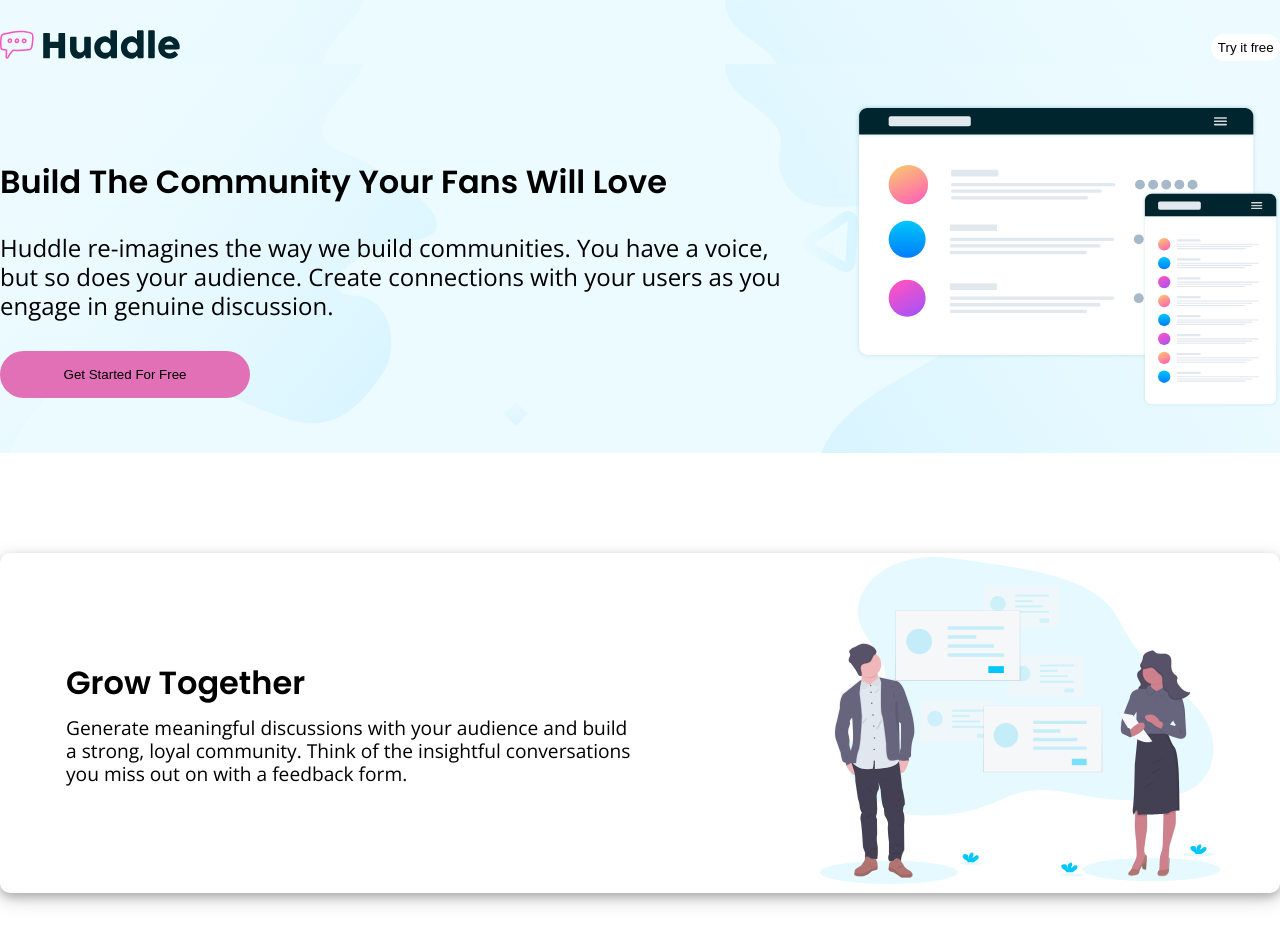
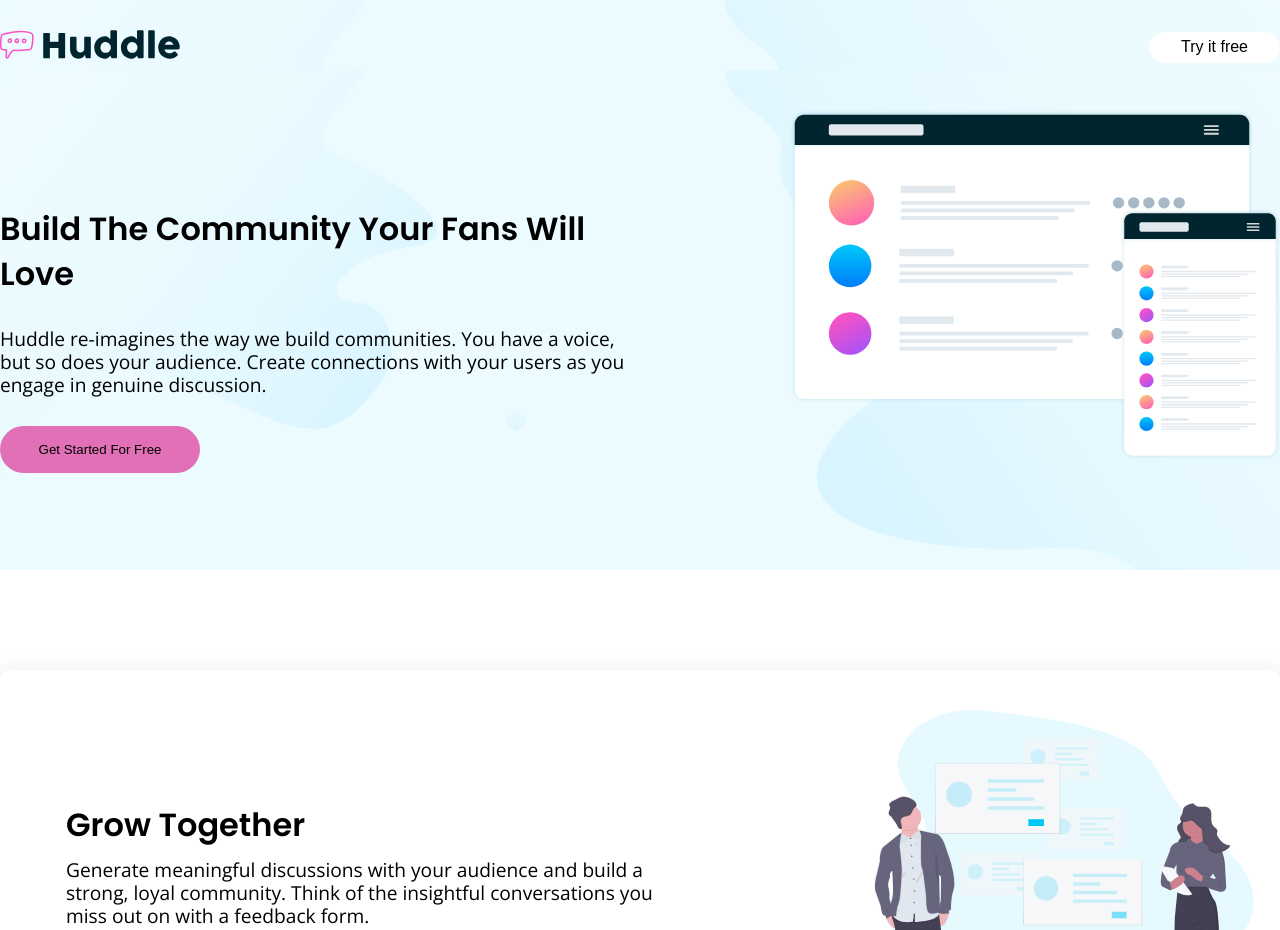
Before and after one commit to Hawigirmachew/Huddle-landing-page, a plain HTML site: page index.html in a window 1280 px wide. Shown: the top 930 px of the page. Drawn offline with nearby package versions, Linux system fonts and the light colour scheme.

Commit message:
Update style.css

```diff
--- a/style.css
+++ b/style.css
@@ -25,10 +25,15 @@
   text-decoration: none;
   color: white;
 }
+p {
+  font-size: 1.2rem;
+  line-height: 1.2;
+}
 .navbar {
+  /* border: 1px solid black; */
   background-image: url("./images/bg-hero-mobile.svg");
   background-color: var(--pale-cyan);
-  padding-top: 30px;
+  padding: 30px 0;
 }
 .nav_list {
   max-width: 700px;
@@ -43,18 +48,22 @@
   width: 100%;
 }
 .tryIt {
-  max-width: 100px;
-  width: 100%;
-  padding: 0.4rem;
+  padding: 0.4rem 1rem;
   border: none;
   background-color: white;
   border-radius: 50px;
+  color: black;
+  font-size: 0.8rem;
+}
+.tryIt:hover {
+  cursor: pointer;
 }
 .main-section {
   background-color: var(--pale-cyan);
   background-image: url("./images/bg-hero-mobile.svg");
 }
 .main-section > div {
+  /* border: 1px solid black; */
   max-width: 700px;
   width: 100%;
   display: flex;
@@ -75,20 +84,18 @@
 }
 .huddle {
   margin-bottom: 30px;
-  font-size: 1.5rem;
-  line-height: 1.2;
 }
 .btn {
-  max-width: 250px;
+  max-width: 200px;
   width: 100%;
   padding: 1rem 2rem;
   background-color: var(--main-pink);
   border: none;
   border-radius: 50px;
 }
-.btn:hover{
-    cursor: pointer;
-    background-color:var(--main-pinkHover) ;
+.btn:hover {
+  cursor: pointer;
+  background-color: var(--main-pinkHover);
 }
 .img > img {
   max-width: 400px;
@@ -99,10 +106,11 @@
   max-width: 700px;
   width: 100%;
   margin: 0 auto 100px;
-  box-shadow: 0 4px 8px 0 rgba(0, 0, 0, 0.2), 0 6px 20px 0 rgba(0, 0, 0, 0.19);
+  box-shadow: 0px 7px 29px 0px  rgba(100, 100, 111, 0.2);
   border-radius: 10px;
 }
 .inner_section {
+  /* border: 1px solid black; */
   padding: 80px 10px;
   display: flex;
   flex-direction: column-reverse;
@@ -122,10 +130,6 @@
   line-height: 1.4;
   margin-bottom: 10px;
 }
-.inner_section p {
-  font-size: 1.2rem;
-  line-height: 1.2;
-}
 .footer {
   max-width: 700px;
   width: 100%;
@@ -134,6 +138,9 @@
   position: relative;
 }
 .ready {
+  display: flex;
+  flex-direction: column;
+  align-items: center;
   position: absolute;
   margin-top: -66px;
   left: 50%;
@@ -143,12 +150,12 @@
   background-color: white;
   padding: 30px 10px;
 }
-.ready > h3 {
+.ready > p {
   font-family: var(--font-head);
   font-size: 1rem;
 }
 .image-footer {
-    filter: brightness(200%) contrast(0%) saturate(0%);
+  filter: brightness(200%) contrast(0%) saturate(0%);
 }
 .footer-page {
   padding: 150px 20px 10px;
@@ -163,8 +170,8 @@
   flex-direction: column;
   gap: 1.5rem;
 }
-.contact a{
-    cursor: pointer;
+.contact a {
+  cursor: pointer;
 }
 .list_location {
   display: flex;
@@ -188,8 +195,9 @@
 .social li + li {
   margin-left: 10px;
 }
-.social a:hover img{
-    filter: invert(47%) sepia(73%) saturate(2138%) hue-rotate(295deg) brightness(102%) contrast(101%);
+.social a:hover img {
+  filter: invert(47%) sepia(73%) saturate(2138%) hue-rotate(295deg)
+    brightness(102%) contrast(101%);
 }
 .copy {
   color: aliceblue;
@@ -198,6 +206,7 @@
 @media screen and (min-width: 1000px) {
   .navbar {
     max-width: 100%;
+    height: 70px;
     background-image: url("./images/bg-hero-desktop.svg");
   }
   .nav_list {
@@ -206,50 +215,65 @@
   .logo-image {
     max-width: 180px;
   }
+  .tryIt {
+    padding: 0.4rem 2rem;
+    font-size: 1rem;
+  }
   .main-section {
     background-image: url("./images/bg-hero-desktop.svg");
   }
   .main-section > div {
+    height: 500px;
     max-width: 1400px;
     flex-direction: row;
+    justify-content: space-between;
   }
   .main-section > div > article {
+    flex-basis: 50%;
+    align-self: center;
     text-align: left;
   }
+  .img {
+    align-self: flex-start;
+  }
   .img > img {
-    max-width: 1000px;
+    height: 350px;
+    max-width: 1400px;
     margin: 40px auto;
   }
   .box-section {
     max-width: 1400px;
     padding: 20px 0;
+    height: 400px;
+    margin: 0 auto 50px;
   }
   .flowing .inner_section {
     flex-direction: row-reverse;
   }
   .inner_section {
     flex-direction: row;
-    height: 300px;
-    padding: 20px 60px;
-    align-items: center;
+    height: 350px;
+    padding: 20px 20px 20px 60px;
     justify-content: space-between;
     gap: 2rem;
   }
   .inner_section > article {
+    align-self: center;
     text-align: left;
     flex-basis: 50%;
   }
+
   .figure > img {
     max-width: 400px;
   }
   .footer {
     max-width: 100%;
-    margin: 0 auto;
+    margin: 250px auto 0;
   }
   .ready {
-    margin-top: -76px;
+    margin-top: -96px;
     margin-left: -195px;
-    padding: 40px 60px;
+    padding: 60px;
   }
   .footer-page {
     max-width: 1400px;
@@ -266,7 +290,8 @@
   .contact .list {
     flex: 1;
   }
-  .list2, .list3{
+  .list2,
+  .list3 {
     display: flex;
     flex-direction: column;
     align-items: center;
```
